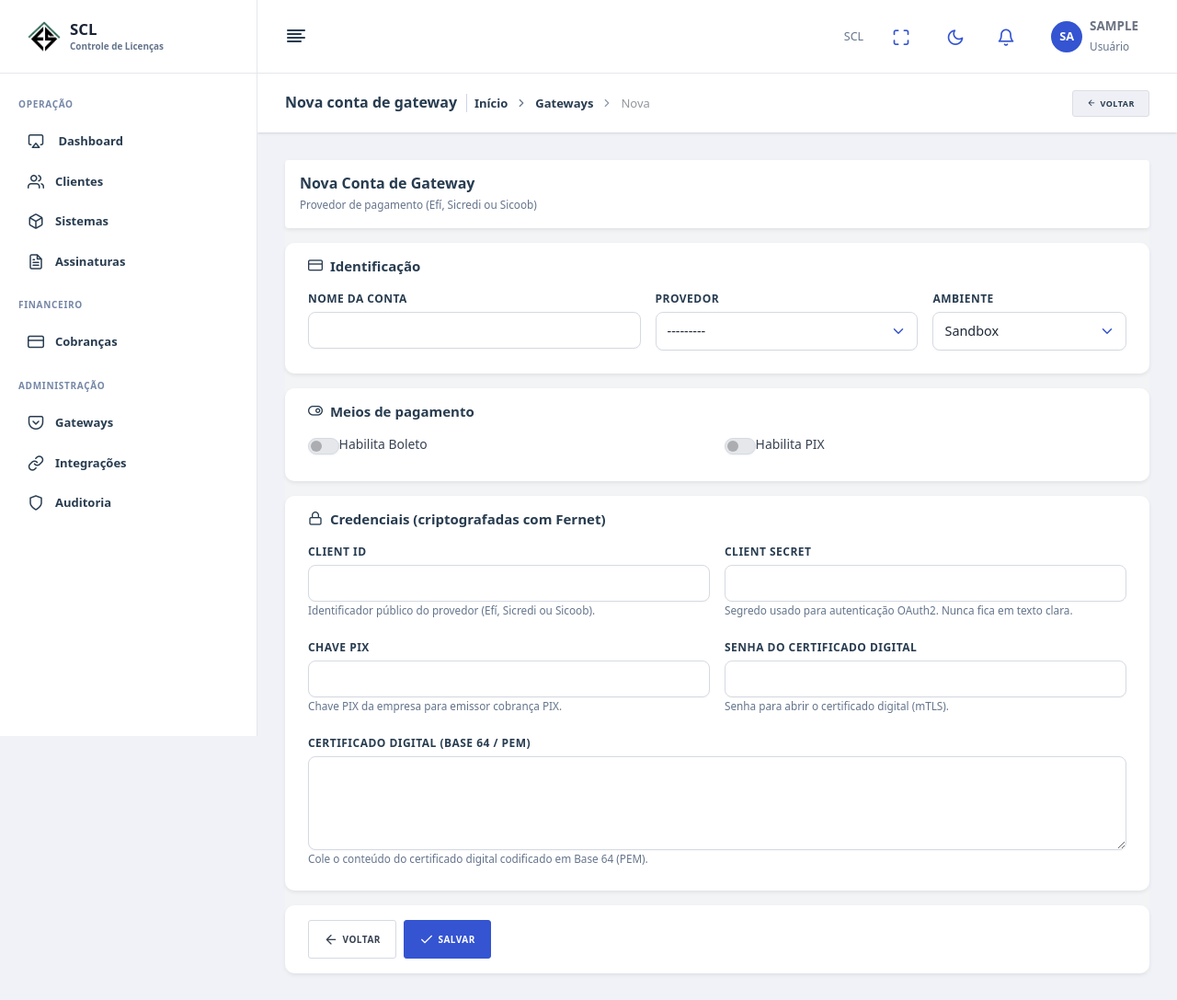
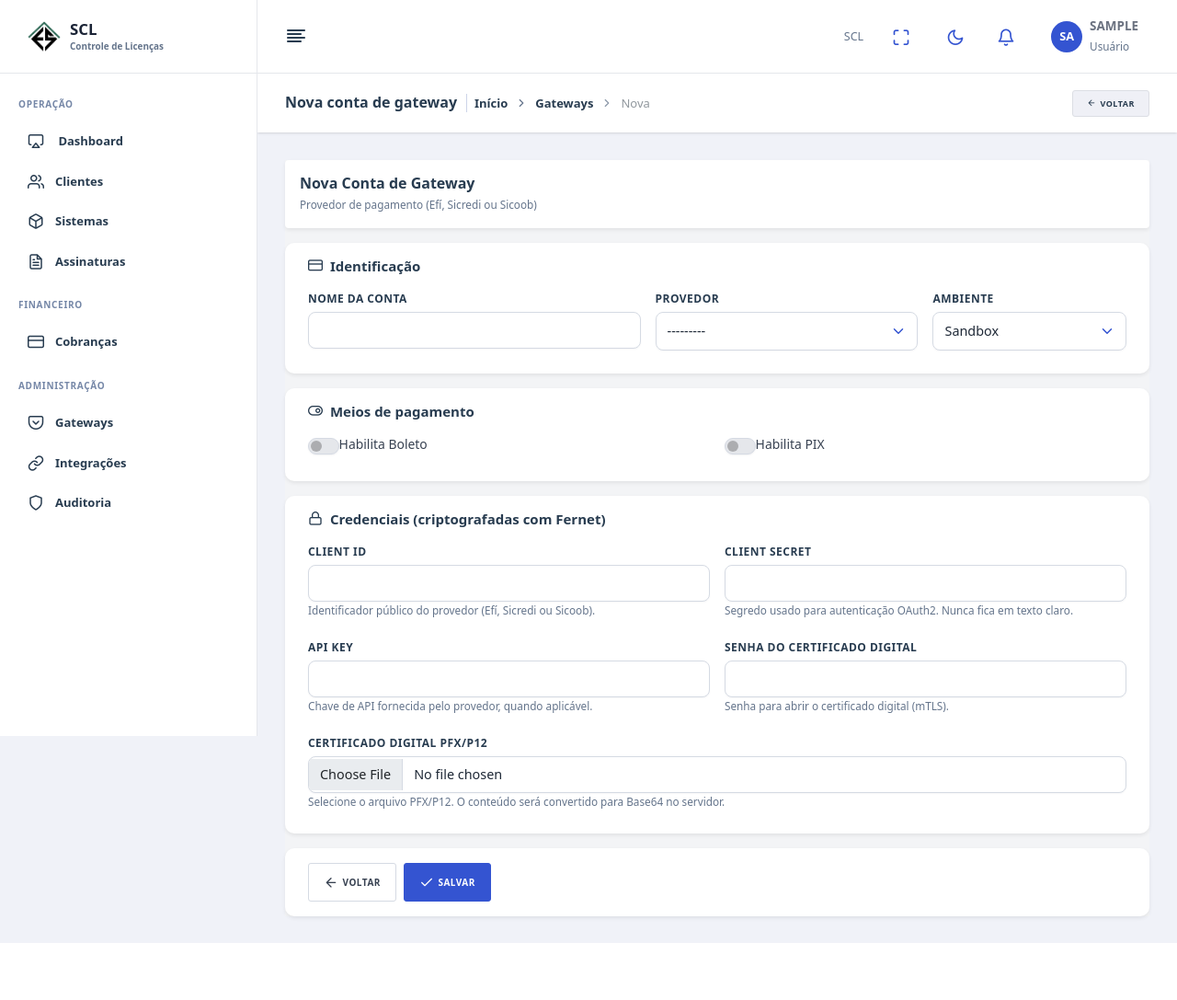
Before and after one commit to leandrosantoslss/scl, a Django app: page /financeiro/gateways/nova/ in a window 1280 px wide. Shown: the whole page at 92% size. After the commit the page ends 1025 px from the top, so only its background shows below. Run offline with Django 5.2, Linux system fonts and the light colour scheme; the visitor is signed in with stand-in values (Sample User, id 1); parts of the project's set-up code (start-up, migrations or seed data) failed here and were passed over; some libraries are stand-ins or nearby versions; some web fonts are replaced.

Commit message:
feat: upload gateway certificates as base64

```diff
--- a/financeiro/forms.py
+++ b/financeiro/forms.py
@@ -1,4 +1,5 @@
-from datetime import datetime
+import base64
+from pathlib import Path
 
 from django import forms
 
@@ -78,7 +79,7 @@ class ContaGatewayForm(WidgetBase):
     """Formulário de Conta de Gateway com campos individuais para credenciais.
 
     As credenciais são enviadas de forma segregada, validadas campo a campo
-    pelo Django, e depois encryptadas com Fernet e gravadas em
+    pelo Django, e depois criptografadas com Fernet e gravadas em
     `conta.configuracao_criptografada` como um JSON único.
     """
 
@@ -93,19 +94,21 @@ class ContaGatewayForm(WidgetBase):
         required=False,
         label="Client Secret",
         widget=forms.PasswordInput(attrs={"autocomplete": "new-password"}),
-        help_text="Segredo usado para autenticação OAuth2. Nunca fica em texto clara.",
+        help_text="Segredo usado para autenticação OAuth2. Nunca fica em texto claro.",
     )
-    pix_key = forms.CharField(
+    api_key = forms.CharField(
         max_length=255,
         required=False,
-        label="Chave PIX",
-        help_text="Chave PIX da empresa para emissor cobrança PIX.",
+        label="API Key",
+        help_text="Chave de API fornecida pelo provedor, quando aplicável.",
     )
-    certificado_digital_base64 = forms.CharField(
+    certificado_pfx = forms.FileField(
         required=False,
-        label="Certificado Digital (Base 64)",
-        widget=forms.Textarea(attrs={"rows": 4}),
-        help_text="Cole o conteúdo do certificado digital codificado em Base 64 (PEM).",
+        label="Certificado Digital (.pfx)",
+        widget=forms.ClearableFileInput(
+            attrs={"accept": ".pfx,.p12,application/x-pkcs12,application/pkcs12"}
+        ),
+        help_text="Selecione o arquivo PFX/P12. O conteúdo será convertido para Base64 no servidor.",
     )
     certificado_digital_senha = forms.CharField(
         max_length=255,
@@ -119,13 +122,38 @@ class ContaGatewayForm(WidgetBase):
         model = ContaGateway
         fields = ("nome", "provedor", "ambiente", "habilita_boleto", "habilita_pix")
 
-    def configs_do_container(self):
-        """Retorna o dict de configuração coletado pelos campos individuais."""
+    def clean_certificado_pfx(self):
+        arquivo = self.cleaned_data.get("certificado_pfx")
+        if not arquivo:
+            return ""
+
+        extensao = Path(arquivo.name or "").suffix.lower()
+        if extensao not in {".pfx", ".p12"}:
+            raise forms.ValidationError("Selecione um certificado com extensão .pfx ou .p12.")
+        if arquivo.size > 10 * 1024 * 1024:
+            raise forms.ValidationError("O certificado não pode ultrapassar 10 MB.")
+
+        conteudo = arquivo.read()
+        arquivo.seek(0)
+        if not conteudo:
+            raise forms.ValidationError("O arquivo do certificado está vazio.")
+        return base64.b64encode(conteudo).decode("ascii")
+
+    def clean(self):
+        cleaned_data = super().clean()
+        if not self.instance.pk:
+            if not cleaned_data.get("client_id"):
+                self.add_error("client_id", "Informe o Client ID ao criar a conta.")
+            if not cleaned_data.get("client_secret"):
+                self.add_error("client_secret", "Informe o Client Secret ao criar a conta.")
+        return cleaned_data
+
+    def configuracao_credenciais(self):
+        """Retorna somente credenciais preenchidas no envio atual."""
         return {
             "client_id": (self.cleaned_data.get("client_id") or "").strip(),
             "client_secret": (self.cleaned_data.get("client_secret") or "").strip(),
-            "pix_key": (self.cleaned_data.get("pix_key") or "").strip(),
-            "certificate_path": "inlineorary-excluded",
-            "certificate_base64": (self.cleaned_data.get("certificado_digital_base64") or "").strip(),
+            "api_key": (self.cleaned_data.get("api_key") or "").strip(),
+            "certificate_base64": self.cleaned_data.get("certificado_pfx") or "",
             "certificate_password": (self.cleaned_data.get("certificado_digital_senha") or "").strip(),
         }
--- a/financeiro/gateways/efi.py
+++ b/financeiro/gateways/efi.py
@@ -2,8 +2,8 @@
 
 Credenciais em `ContaGateway.configuracao_criptografada`:
 - client_id, client_secret
-- certificate_path / certificate_password (mTLS)
-- pix_key (para PIX)
+- certificate_base64 / certificate_password (mTLS)
+- api_key (quando o provedor exigir uma chave PIX/API)
 - ambiente ("sandbox" | "producao")
 
 Roteamento de webhooks e URLs de produção sofisticados devem ser
@@ -114,7 +114,7 @@ class EfiAdapter:
         payload = {
             "calendario": {"expiracao": 3600 if meio == "pix" else 259200},
             "valor": {"original": f"{float(valor_original or '0'):.2f}"},
-            "chave": self._config.get("pix_key"),
+            "chave": self._config.get("api_key") or self._config.get("pix_key"),
             "solicitacaoPagador": "Pagamento conforme solicitado",
         }
         path_extra = "v" if meio == "boleto" else ""
--- a/financeiro/gateways/sicoob.py
+++ b/financeiro/gateways/sicoob.py
@@ -2,8 +2,8 @@
 
 Credenciais em `ContaGateway.configuracao_criptografada`:
 - client_id, client_secret
-- certificate_path / certificate_password (mTLS Sicoob)
-- pix_key (para PIX)
+- certificate_base64 / certificate_password (mTLS Sicoob)
+- api_key (para PIX, quando exigido pelo convênio)
 - ambiente ("sandbox" | "producao")
 
 Spec em `_reversa_sdd/specs/gateway/sicoob.md`.
@@ -87,7 +87,7 @@ class SicoobAdapter:
         payload = {
             "calendario": {"expiracao": 3600 if meio == "pix" else 259200},
             "valor": {"original": valor_original},
-            "chave": self._config.get("pix_key"),
+            "chave": self._config.get("api_key") or self._config.get("pix_key"),
             "solicitacaoPagador": "Pagamento acordo",
         }
         response = httpx.post(
--- a/financeiro/gateways/sicredi.py
+++ b/financeiro/gateways/sicredi.py
@@ -2,8 +2,8 @@
 
 Credenciais em `ContaGateway.configuracao_criptografada`:
 - client_id, client_secret
-- certificate_path / certificate_password (mTLS Sicredi)
-- pix_key (para PIX)
+- certificate_base64 / certificate_password (mTLS Sicredi)
+- api_key (para PIX, quando exigido pelo convênio)
 - ambiente ("sandbox" | "producao")
 
 Spec em `_reversa_sdd/specs/gateway/sicredi.md`.
@@ -88,7 +88,7 @@ class SicrediAdapter:
         payload = {
             "calendario": {"expiracao": 3600 if meio == "pix" else 259200},
             "valor": {"original": valor_original},
-            "chave": self._config.get("pix_key"),
+            "chave": self._config.get("api_key") or self._config.get("pix_key"),
             "solicitacaoPagador": "Pagamento acordo",
         }
         response = httpx.post(
--- a/financeiro/views.py
+++ b/financeiro/views.py
@@ -1,14 +1,17 @@
 from django.contrib.auth.decorators import login_required
 from django.core.exceptions import PermissionDenied, ValidationError
 from django.core.paginator import Paginator
+from django.db import transaction
 from django.http import HttpResponseNotAllowed
 from django.shortcuts import get_object_or_404, redirect, render
 from django.urls import reverse
 from django.utils import timezone
 
-from financeiro.forms import ConfiguracaoForm, MotivoForm, PagamentoManualForm
-from financeiro.models import Cobranca, ConfiguracaoFinanceira, Pagamento
+from financeiro.forms import ConfiguracaoForm, ContaGatewayForm, MotivoForm, PagamentoManualForm
+from financeiro.models import Cobranca, ConfiguracaoFinanceira, ContaGateway, EmissaoCobranca, Pagamento
 from financeiro.selectors import saldo_cobranca
+from financeiro.services import contas_gateway
+from financeiro.services import emissoes as emissoes_services
 from financeiro.services import pagamentos as pagamento_services
 from financeiro.services import configuracao as config_services
 from portal.permissions import group_required
@@ -183,10 +186,7 @@ def pagamento_list(request):
     )
 
 
-from financeiro.services import emissoes as emissoes_services
-from financeiro.models import ContaGateway, EmissaoCobranca
 import secrets
-from django.http import HttpResponseNotAllowed
 
 
 def _financeiro_required(request):
@@ -253,11 +253,6 @@ def emissao_cancelar(request, pk):
     return redirect(reverse("financeiro:cobranca-detail", args=[emissao.cobranca_id]))
 
 
-from financeiro.forms import ContaGatewayForm
-from financeiro.services import contas_gateway
-import os, json as _json  # noqa: F401
-
-
 def _admin_required(request):
     from django.core.exceptions import PermissionDenied
 
@@ -276,28 +271,25 @@ def gateway_list(request):
 def gateway_create(request):
     _admin_required(request)
     if request.method == "POST":
-        form = ContaGatewayForm(data=request.POST)
+        form = ContaGatewayForm(data=request.POST, files=request.FILES)
         if form.is_valid():
-            from financeiro.crypto import encrypt_config
-            if form.cleaned_data.get("configuracao_texto"):
-                try:
-                    import json as _js
-                    parsed = _js.loads(form.cleaned_data.get("configuracao_texto") or "{}")
-                except Exception:
-                    pass
-            form.save(commit=False)
-            config_parsed = form.cleaned_data.pop("configuracao_texto", {})
-            form.cleaned_data["configuracao_criptografada"] = ""
-            with transaction.atomic():
-                conta = form.save(commit=False)
-                conta.configuracao_criptografada = ""
-                # será substituído no salvar_credenciais
-                conta.full_clean()
-                conta.save()
-                from financeiro.services.contas_gateway import salvar_credenciais
-                if config_parsed:
-                    salvar_credenciais(conta=conta, configuracao=config_parsed, usuario=request.user)
-            return redirect(reverse("financeiro:gateway-list"))
+            configuracao = form.configuracao_credenciais()
+            try:
+                with transaction.atomic():
+                    conta = form.save(commit=False)
+                    conta.criado_por = request.user
+                    conta.alterado_por = request.user
+                    conta.full_clean()
+                    conta.save()
+                    contas_gateway.salvar_credenciais(
+                        conta=conta,
+                        configuracao=configuracao,
+                        usuario=request.user,
+                    )
+            except ValidationError as error:
+                form.add_error(None, error)
+            else:
+                return redirect(reverse("financeiro:gateway-list"))
     else:
         form = ContaGatewayForm()
     return render(request, "financeiro/gateways/form.html", {"form": form})
@@ -315,19 +307,22 @@ def gateway_editar(request, pk):
     _admin_required(request)
     conta = get_object_or_404(ContaGateway, pk=pk)
     if request.method == "POST":
-        from financeiro.services.contas_gateway import salvar_credenciais
-
-        form = ContaGatewayForm(data=request.POST, instance=conta)
+        form = ContaGatewayForm(data=request.POST, files=request.FILES, instance=conta)
         if form.is_valid():
-            from django.db import transaction
-
-            with transaction.atomic():
-                form.instance.alterado_por = request.user
-                instance = form.save()
-                config_parsed = form.configs_do_container()
-                if config_parsed.get("client_id"):
-                    salvar_credenciais(conta=instance, configuracao=config_parsed, usuario=request.user)
-            return redirect(reverse("financeiro:gateway-list"))
+            configuracao = form.configuracao_credenciais()
+            try:
+                with transaction.atomic():
+                    form.instance.alterado_por = request.user
+                    instance = form.save()
+                    contas_gateway.salvar_credenciais(
+                        conta=instance,
+                        configuracao=configuracao,
+                        usuario=request.user,
+                    )
+            except ValidationError as error:
+                form.add_error(None, error)
+            else:
+                return redirect(reverse("financeiro:gateway-list"))
     else:
         form = ContaGatewayForm(instance=conta)
     return render(request, "financeiro/gateways/form.html", {"form": form, "conta": conta})
--- a/templates/financeiro/gateways/form.html
+++ b/templates/financeiro/gateways/form.html
@@ -45,7 +45,7 @@
         </div>
     {% endif %}
 
-    <form method="post" novalidate>
+    <form method="post" enctype="multipart/form-data" novalidate>
         {% csrf_token %}
 
         <div class="card border-0 shadow-sm mb-3">
@@ -121,10 +121,10 @@
                 </div>
                 <div class="row g-3 mt-1">
                     <div class="col-md-6">
-                        <label class="form-label" for="{{ form.pix_key.id_for_label }}">Chave PIX</label>
-                        {{ form.pix_key }}
-                        {% for error in form.pix_key.errors %}<div class="text-danger small">{{ error }}</div>{% endfor %}
-                        <small class="text-muted d-block">{{ form.pix_key.help_text }}</small>
+                        <label class="form-label" for="{{ form.api_key.id_for_label }}">API Key</label>
+                        {{ form.api_key }}
+                        {% for error in form.api_key.errors %}<div class="text-danger small">{{ error }}</div>{% endfor %}
+                        <small class="text-muted d-block">{{ form.api_key.help_text }}</small>
                     </div>
                     <div class="col-md-6">
                         <label class="form-label" for="{{ form.certificado_digital_senha.id_for_label }}">Senha do certificado digital</label>
@@ -135,10 +135,10 @@
                 </div>
                 <div class="row g-3 mt-1">
                     <div class="col-12">
-                        <label class="form-label" for="{{ form.certificado_digital_base64.id_for_label }}">Certificado digital (Base 64 / PEM)</label>
-                        {{ form.certificado_digital_base64 }}
-                        {% for error in form.certificado_digital_base64.errors %}<div class="text-danger small">{{ error }}</div>{% endfor %}
-                        <small class="text-muted d-block">{{ form.certificado_digital_base64.help_text }}</small>
+                        <label class="form-label" for="{{ form.certificado_pfx.id_for_label }}">Certificado digital PFX/P12</label>
+                        {{ form.certificado_pfx }}
+                        {% for error in form.certificado_pfx.errors %}<div class="text-danger small">{{ error }}</div>{% endfor %}
+                        <small class="text-muted d-block">{{ form.certificado_pfx.help_text }}</small>
                     </div>
                 </div>
             </div>
```
Also changed, not shown: financeiro/services/contas_gateway.py (+16 -5 lines), financeiro/tests/test_gateway_accounts.py (+83 -0 lines).
